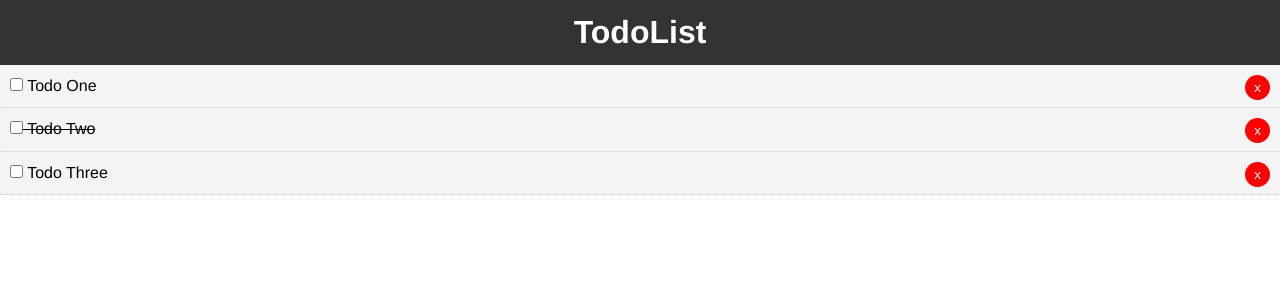
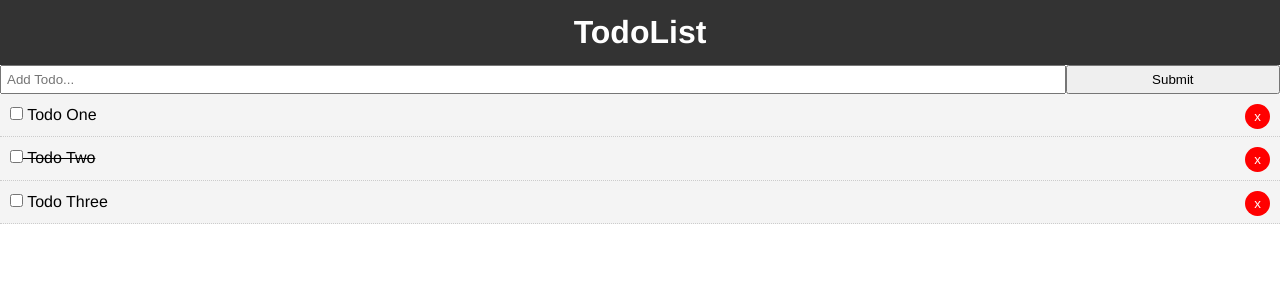
Before and after one commit to rrep/VueJS-SimpleTodoApp, a Vue app: page / in a window 1280 px wide. Shown: the top 300 px of the page. Built offline with nearby package versions, Linux system fonts and the light colour scheme.

Commit message:
add Addtodo

```diff
--- a/src/App.vue
+++ b/src/App.vue
@@ -1,6 +1,7 @@
 <template>
   <div id="app">
     <Header />
+    <AddTodo/>
     <Todos v-bind:todos="todos" v-on:del-todo="deleteTodo"/>
   </div>
 </template>
@@ -8,12 +9,14 @@
 <script>
 import Todos from "./components/Todos";
 import Header from "./components/layout/Header"
+import AddTodo from "./components/AddTodo"
 export default {
 
   name: 'app',
   components: {
     Header,
-    Todos
+    Todos,
+    AddTodo
   },
   data() {
     return {
--- /dev/null
+++ b/src/components/AddTodo.vue
@@ -0,0 +1,29 @@
+<template>
+    <div>
+        <form>
+            <input type="text" name="title" placeholder="Add Todo...">
+            <input type="submit" value="Submit" class="btn">
+        </form>
+    </div>
+</template>
+
+<script>
+export default {
+    name: "AddTodo"
+}
+</script>
+
+<style scoped>
+    form {
+        display: flex;
+    }
+
+    input[type="text"] {
+        flex: 10;
+        padding: 5px;
+    }
+
+    input[type="submit"] {
+        flex: 2;
+    }
+</style>
```
